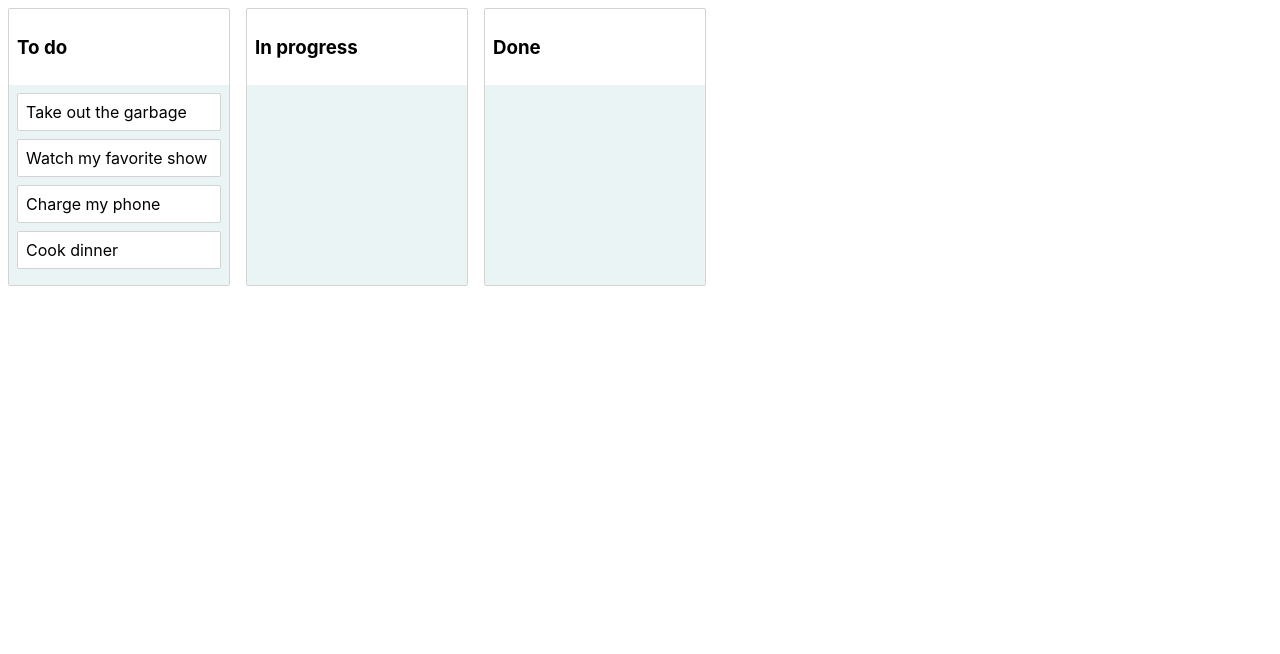
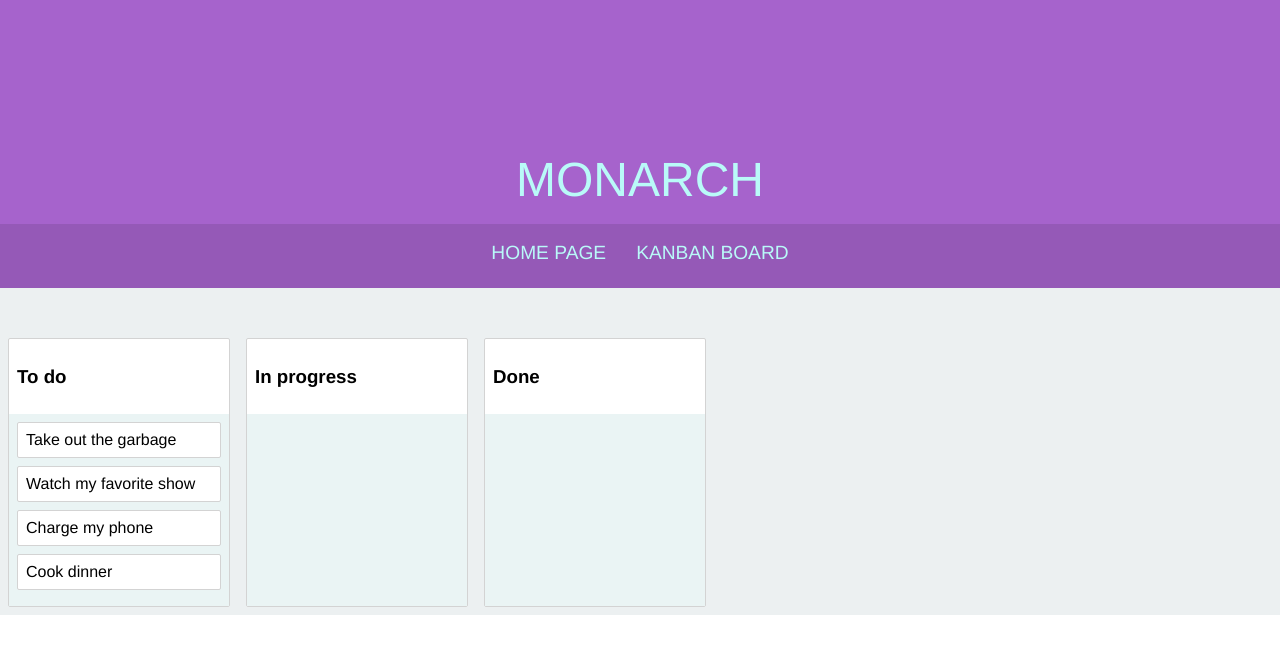
Before and after one commit to michellekaplan7/kanban-project-board, a React (Create React App) app: page /projectboard in a window 1280 px wide. Shown: the top 654 px of the page. Built offline with nearby package versions, Linux system fonts and the light colour scheme.

Commit message:
Brought back in the header

```diff
--- a/src/components/App/App.js
+++ b/src/components/App/App.js
@@ -24,10 +24,10 @@ function App() {
           path="/projectboard"
           render={() => {
             return (
-              <div>
-                {/* <Header /> */}
+              <Body>
+                <Header />
                 <Board />
-              </div>
+              </Body>
             );
           }}
         />
```
